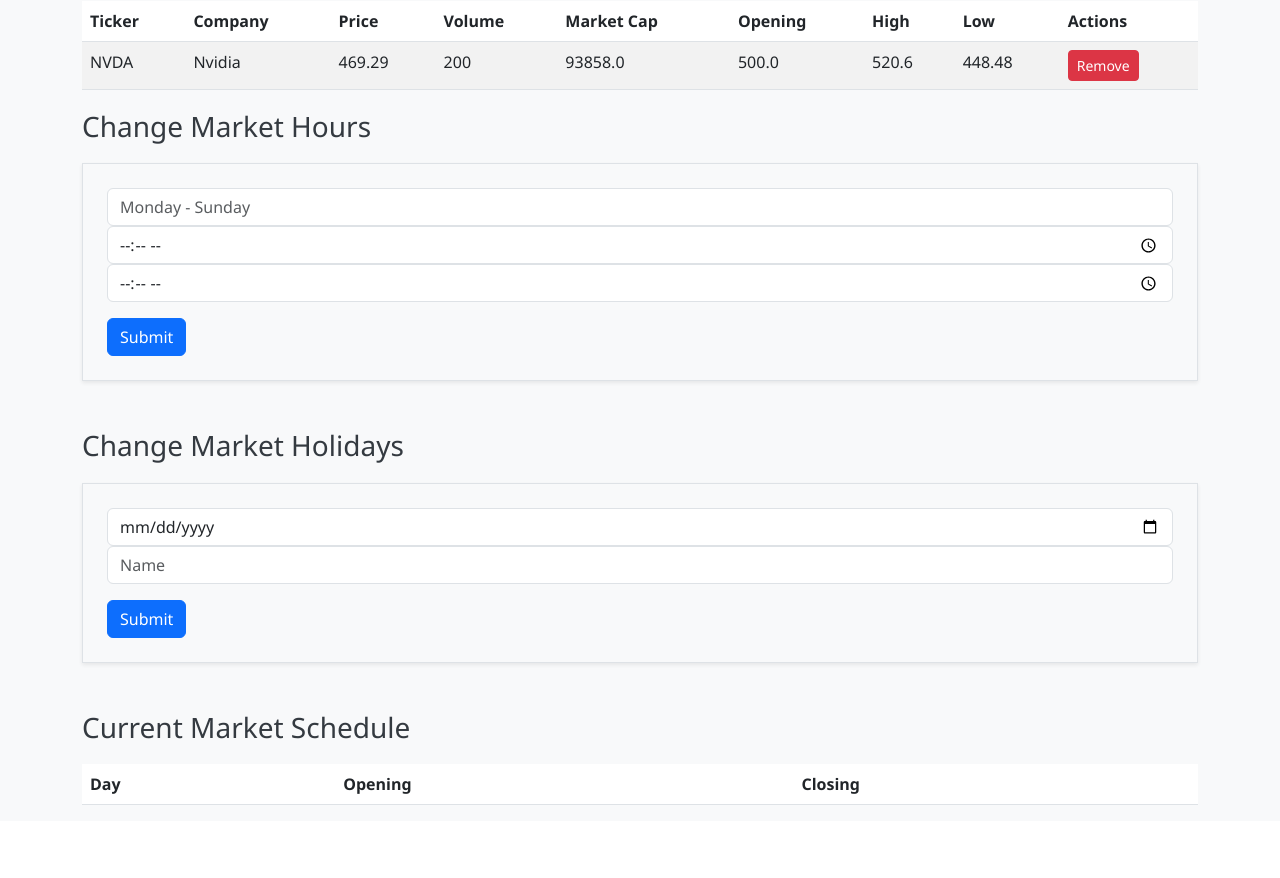
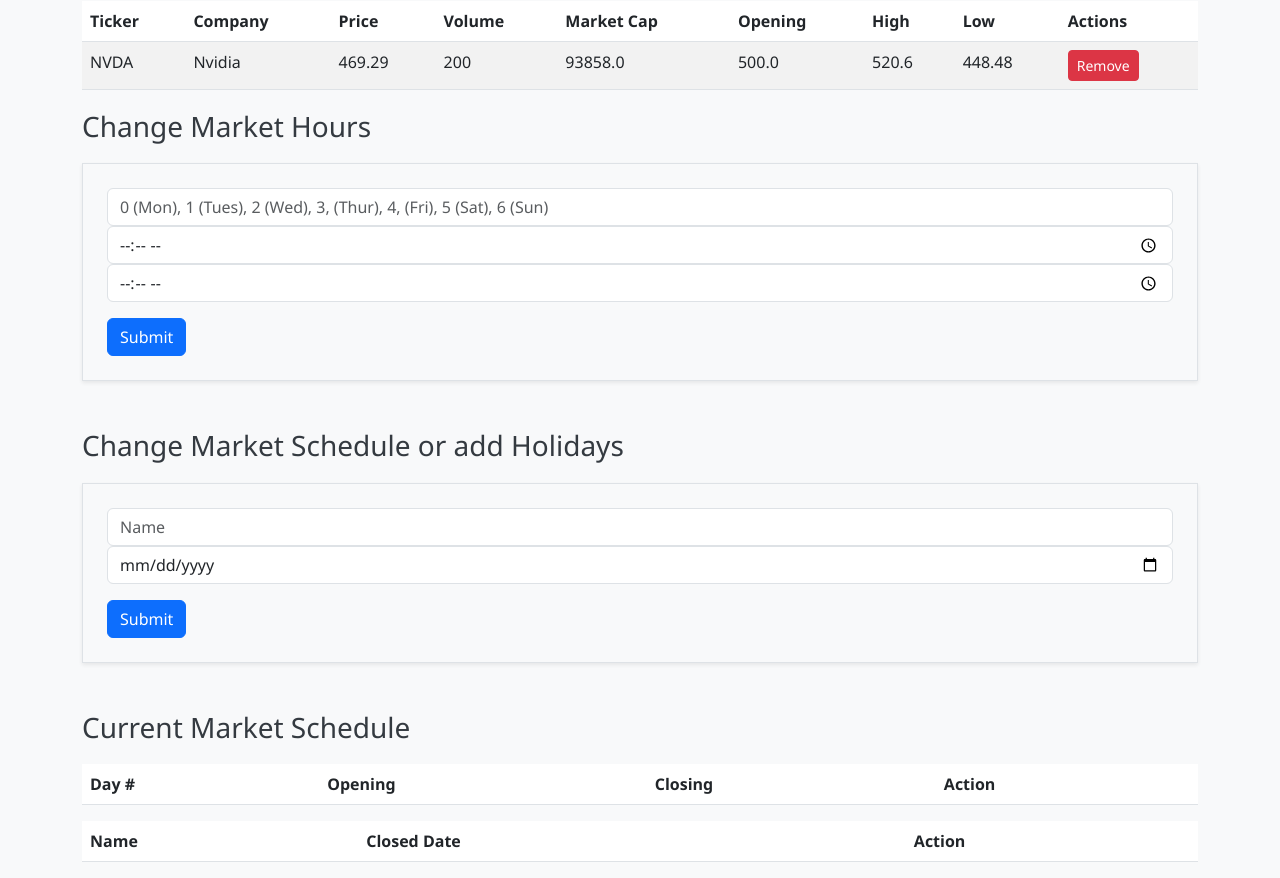
Before and after one commit to Aron-Chu/IFT-401-Project, a Flask app: page /admin in a window 1280 px wide. Shown: the part 273-1151 px from the top of the page. Before the commit the page ends 1078 px from the top, so only its background shows below. Run offline with Flask 3, Linux system fonts and the light colour scheme; a user stored in the database is signed in; data comes from the database, SQL or seed files in the repository; data that the repository does not hold is empty.

Commit message:
Update admin_dashboard.html

```diff
--- a/stock_trading_system/templates/admin_dashboard.html
+++ b/stock_trading_system/templates/admin_dashboard.html
@@ -1,5 +1,27 @@
 {% extends 'base.html' %}
 {% block content %}
+<!--Flash message-->
+{% with messages = get_flashed_messages(category_filter=["success"]) %}
+{% if messages %}
+  {% for message in messages %}
+  <div class="alert alert-success alert-dismissible fade show" role="alert">
+    {{ message }}
+    <button type="button" class="btn-close" data-bs-dismiss="alert" aria-label="Close"></button>
+  </div>
+  {% endfor %}
+{% endif %}
+{% endwith %}
+
+{% with messages = get_flashed_messages(category_filter=["error"]) %}
+{% if messages %}
+  {% for message in messages %}
+  <div class="alert alert-danger alert-dismissible fade show" role="alert">
+    {{ message }}
+    <button type="button" class="btn-close" data-bs-dismiss="alert" aria-label="Close"></button>
+  </div>
+  {% endfor %}
+{% endif %}
+{% endwith %}
 <h1 class="mb-4">Admin Dashboard</h1>
 <div class="mb-4">
   <a class="btn btn-success" href="{{ url_for('create_stock') }}">Create New Stock</a>
@@ -41,54 +63,76 @@
       {% endfor %}
     </tbody>
   </table>
-<!--Change hours/days-->
+<!--Change hours/days and holidays-->
 <div class="mb-5">
   <h3>Change Market Hours</h3>
   <form action="{{ url_for('hours') }}" method="post" class="border p-4 shadow-sm bg-light">
     <div class="mb-3">
-        <input type="text" name="day_of_week" placeholder="Monday - Sunday" class="form-control">
-        <input type="time" name="opening_time" placeholder="%H:%M" class="form-control">
-        <input type="time" name="closing_time" placeholder="%H:%M" class="form-control">
+      <input type="number" name="day_of_week1" placeholder="0 (Mon), 1 (Tues), 2 (Wed), 3, (Thur), 4, (Fri), 5 (Sat), 6 (Sun)" class="form-control">
+      <input type="time" name="opening_time1" placeholder="%H:%M" class="form-control">
+      <input type="time" name="closing_time1" placeholder="%H:%M" class="form-control">
     </div>
     <button type="submit" class="btn btn-primary">Submit</button>
   </form>
 </div>
-<!--Change holidays-->
 <div class="mb-5">
-    <h3>Change Market Holidays</h3>
+  <h3>Change Market Schedule or add Holidays</h3>
   <form action="{{ url_for('add_holiday') }}" method="post" class="border p-4 shadow-sm bg-light">
     <div class="mb-3">
-        <input type="date" name="holiday_date" placeholder="Data" class="form-control">
       <input type="text" name="holiday_name" placeholder="Name" class="form-control">
+      <input type="date" name="holiday_date" placeholder="Date" class="form-control">
     </div>
     <button type="submit" class="btn btn-primary">Submit</button>
-    </form>
 </div>
-<!-- Display Market Schedule-->
   <div>
     <h3>Current Market Schedule</h3>
     <table class="table table-striped table-hover">
+
       <thead>
         <tr>
-        <th scope="col">Day</th>
+          <th scope="col">Day #</th>
           <th scope="col">Opening</th>
           <th scope="col">Closing</th>
+          <th scope="col">Action</th>
         </tr>
       </thead>
       <tbody>
-        {% for date in schedule %}
+        {% for schedules in schedule %}
         <tr>
-            <td>{{ date.day_of_week }}</td>
-            <td>{{ date.opening_time.strftime('%H:%M %p') }}</td>
-            <td>{{ date.closing_time.strftime('%H:%M %p') }}</td>
+          <td>{{ schedules.day_of_week }}</td>
+          <td>{{ schedules.opening_time }}</td>
+          <td>{{ schedules.closing_time }}</td>
+          <td>
+          <form action="{{ url_for('delete_hours', id=schedules.id) }}" method="post" onsubmit="return confirm('Are you sure you want to remove this stock?');">
+            <button type="submit" class="btn btn-sm btn-danger">Remove</button>
+          </form>
+          </td>
         </tr>
         {% endfor %}
-      <!-- holidays -->
-        <ul>
+      </tbody>
+    </table>
+    <table class="table table-striped table-hover">
+      <thead>
+        <tr>
+          <th scope="col">Name</th>
+          <th scope="col">Closed Date</th>
+          <th scope="col"></th>
+          <th scope="col">Action</th>
+        </tr>
+      </thead>
+      <tbody>
         {% for holiday in holidays %}
-            <li>{{ holiday.date.strftime('%Y-%m-%d') }} - {{ holiday.name }}</li>
+        <tr>
+          <td>{{ holiday.holiday_name }}</td>
+          <td>{{ holiday.holiday_date }}</td>
+          <td></td>
+          <td>
+          <form action="{{ url_for('delete_holiday', id=holiday.id) }}" method="post" onsubmit="return confirm('Are you sure you want to remove this stock?');">
+            <button type="submit" class="btn btn-sm btn-danger">Remove</button>
+          </form>
+          </td>
+        </tr>
         {% endfor %}
-        </ul>
       </tbody>
     </table>
   </div>
```
Lines whose indentation alone changed are shown as unchanged.
